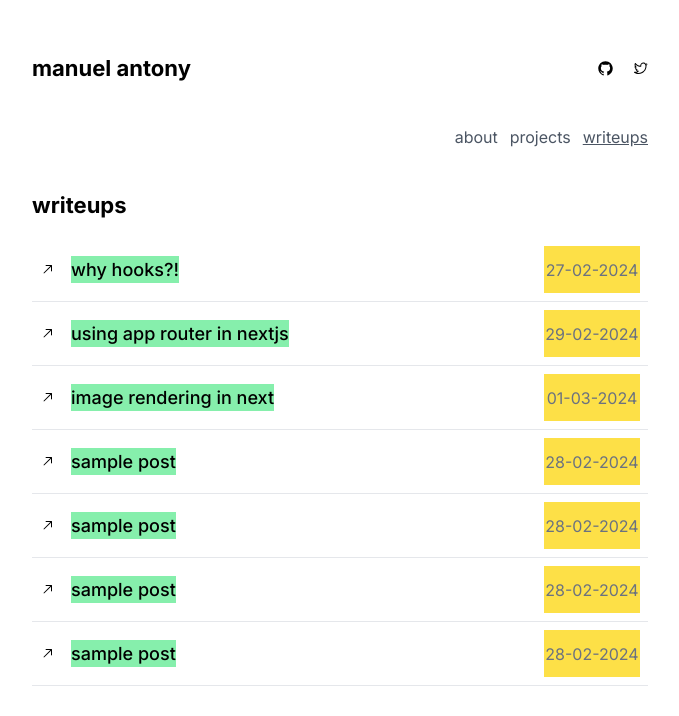
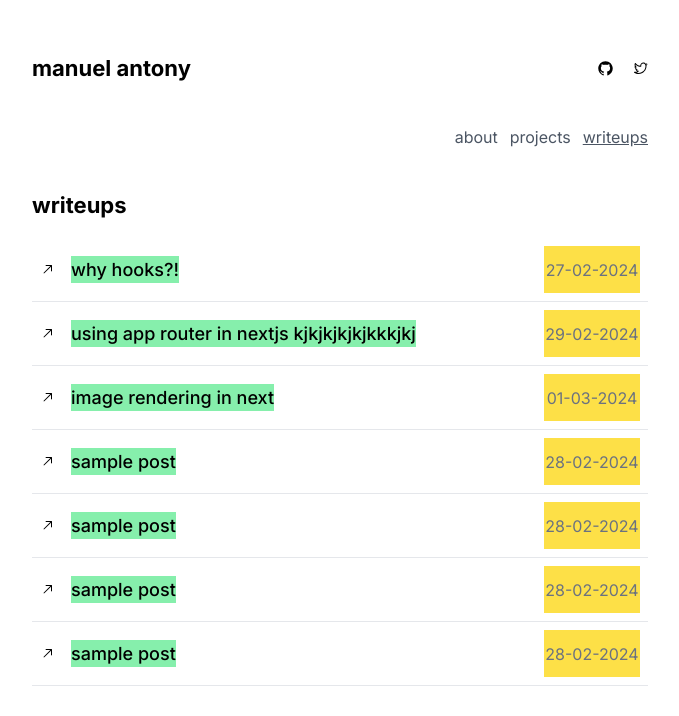
Before and after one commit to manuelxantony/portfolio, a Next.js app: page /writeups in a window 1280 px wide. Shown: the top 716 px of the page, without its empty margins (300-979 px from the left). Built offline with nearby package versions, Linux system fonts and the light colour scheme.

Commit message:
added for testing

```diff
--- a/components/writeups.tsx
+++ b/components/writeups.tsx
@@ -10,7 +10,7 @@ export default function WriteUps() {
     },
     {
       id: '2',
-      title: 'using app router in nextjs',
+      title: 'using app router in nextjs kjkjkjkjkjkkkjkj',
       date: '29-02-2024',
     },
     {
```
